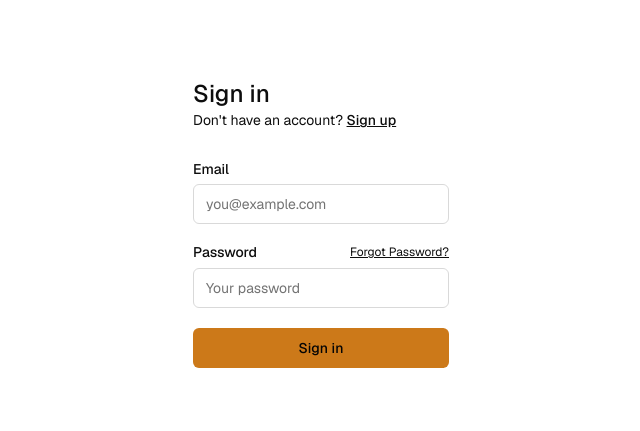
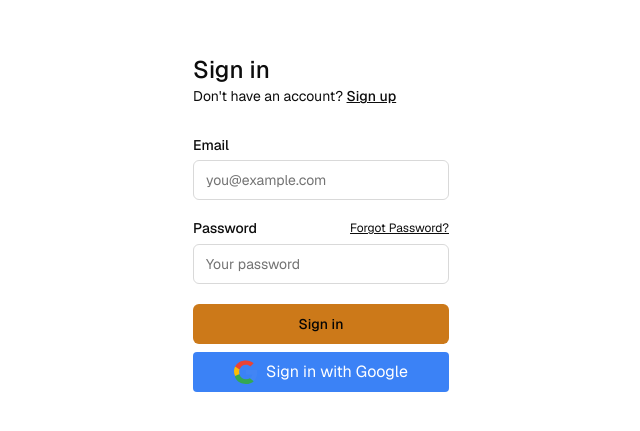
Before and after one commit to royamit1/space-ease, a Next.js app: page /sign-in in a window 1280 px wide. Shown: the part 173-604 px from the top of the page, without its empty margins (319-959 px from the left). Built offline with nearby package versions, Linux system fonts and the light colour scheme; no server answers.

Commit message:
implemented user authentication features for the app. also added google sign-in feature.

```diff
--- a/app/(auth-pages)/sign-in/page.tsx
+++ b/app/(auth-pages)/sign-in/page.tsx
@@ -1,9 +1,11 @@
+'use client';
 import { signInAction } from "@/app/actions";
 import { FormMessage, Message } from "@/components/form-message";
 import { SubmitButton } from "@/components/submit-button";
 import { Input } from "@/components/ui/input";
 import { Label } from "@/components/ui/label";
 import Link from "next/link";
+import GoogleSignInButton from "@/components/ui/google_btn";
 
 export default function Login({ searchParams }: { searchParams: Message }) {
   return (
@@ -36,6 +38,7 @@ export default function Login({ searchParams }: { searchParams: Message }) {
         <SubmitButton pendingText="Signing In..." formAction={signInAction}>
           Sign in
         </SubmitButton>
+        <GoogleSignInButton />
         <FormMessage message={searchParams} />
       </div>
     </form>
--- a/components/profile-avatar.tsx
+++ b/components/profile-avatar.tsx
@@ -7,9 +7,23 @@ import {
 } from "@/components/ui/dropdown-menu";
 import {Avatar, AvatarFallback, AvatarImage} from "@/components/ui/avatar";
 import {ThemeSwitcher} from "@/components/theme-switcher";
-import React from "react";
+import React, { use, useState } from "react";
+import { Button } from "./ui/button";
+import { createClient } from "@/utils/supabase/client";
+import { useRouter } from 'next/navigation'
 
 export function ProfileAvatar() {
+    const router = useRouter()
+    const handleSignOut = async () => {
+        const supabase = createClient()
+        let { error } = await supabase.auth.signOut();
+        if (error){
+            console.log(error)
+        } else{
+            router.push('/sign-in')
+        }
+      };
+
     return <DropdownMenu>
         <DropdownMenuTrigger>
             <Avatar className="w-12 h-12 lg:w-16 lg:h-16">
@@ -21,6 +35,7 @@ export function ProfileAvatar() {
             <DropdownMenuLabel>My Account</DropdownMenuLabel>
             <DropdownMenuItem>
                 <ThemeSwitcher/>
+                <Button onClick={handleSignOut}>LOGOUT</Button>
             </DropdownMenuItem>
         </DropdownMenuContent>
     </DropdownMenu>;
--- /dev/null
+++ b/components/ui/google_btn.tsx
@@ -0,0 +1,64 @@
+"use client";
+
+import { useState } from "react";
+import { createClient } from "@/utils/supabase/client"; // Adjust the path to your supabase client
+
+export default function GoogleSignInButton() {
+    const [loading, setLoading] = useState(false);
+    const supabase = createClient();
+
+    const signInWithGoogle = async () => {
+        const { data, error } = await supabase.auth.signInWithOAuth({
+            provider: 'google',
+            options: {
+                redirectTo: `${window.location.origin}/auth/callback`, // Redirect to your callback route
+            },
+        });
+
+        if (error) {
+            console.error('Error signing in:', error.message);
+        } else if (data.url) {
+            window.location.href = data.url; // Redirect to the OAuth provider's login page
+        }
+    };
+
+    return (
+        <button
+            onClick={signInWithGoogle}
+            className="bg-blue-500 text-white px-4 py-2 rounded flex items-center justify-center"
+            disabled={loading}
+        >
+            {loading ? (
+                <span>Signing in with Google...</span>
+            ) : (
+                <>
+                    <svg
+                        xmlns="http://www.w3.org/2000/svg"
+                        viewBox="0 0 48 48"
+                        width="24px"
+                        height="24px"
+                        className="mr-2"
+                    >
+                        <path
+                            fill="#4285F4"
+                            d="M46.62,24.74c0-1.63-0.14-3.22-0.39-4.74H24v9.11h12.72c-0.55,2.91-2.2,5.37-4.67,7.03v5.85h7.55 C44.3,38.1,46.62,31.91,46.62,24.74z"
+                        />
+                        <path
+                            fill="#34A853"
+                            d="M24,48c6.3,0,11.58-2.09,15.44-5.68l-7.55-5.85c-2.09,1.4-4.74,2.23-7.89,2.23 c-6.06,0-11.18-4.09-13.01-9.58H2.29v5.98C6.15,43.78,14.52,48,24,48z"
+                        />
+                        <path
+                            fill="#FBBC05"
+                            d="M10.99,28.12C10.56,26.72,10.31,25.2,10.31,23.63c0-1.57,0.25-3.09,0.68-4.49v-6.07H2.29 c-1.44,2.91-2.29,6.18-2.29,9.56s0.85,6.65,2.29,9.56L10.99,28.12z"
+                        />
+                        <path
+                            fill="#EA4335"
+                            d="M24,9.53c3.38,0,6.41,1.16,8.79,3.44l6.52-6.52C34.57,2.91,29.85,1,24,1C14.52,1,6.15,5.22,2.29,13.04 l8.7,6.07C12.82,13.62,17.94,9.53,24,9.53z"
+                        />
+                    </svg>
+                    Sign in with Google
+                </>
+            )}
+        </button>
+    );
+}
--- a/utils/supabase/middleware.ts
+++ b/utils/supabase/middleware.ts
@@ -38,6 +38,7 @@ export const updateSession = async (request: NextRequest) => {
     // This will refresh session if expired - required for Server Components
     // https://supabase.com/docs/guides/auth/server-side/nextjs
     const user = await supabase.auth.getUser();
+    console.log(user)
 
     // protected routes
     if (request.nextUrl.pathname.startsWith("/protected") && user.error) {
@@ -46,8 +47,9 @@ export const updateSession = async (request: NextRequest) => {
 
     // Require login for the home page and redirect to sign-in if not logged in
     if (request.nextUrl.pathname === "/" && user.error) {
-      return NextResponse.redirect("/sign-in");
+      return NextResponse.redirect(new URL("/sign-in", request.url));  // Absolute URL
     }
+
 
     return response;
   } catch (e) {
```
